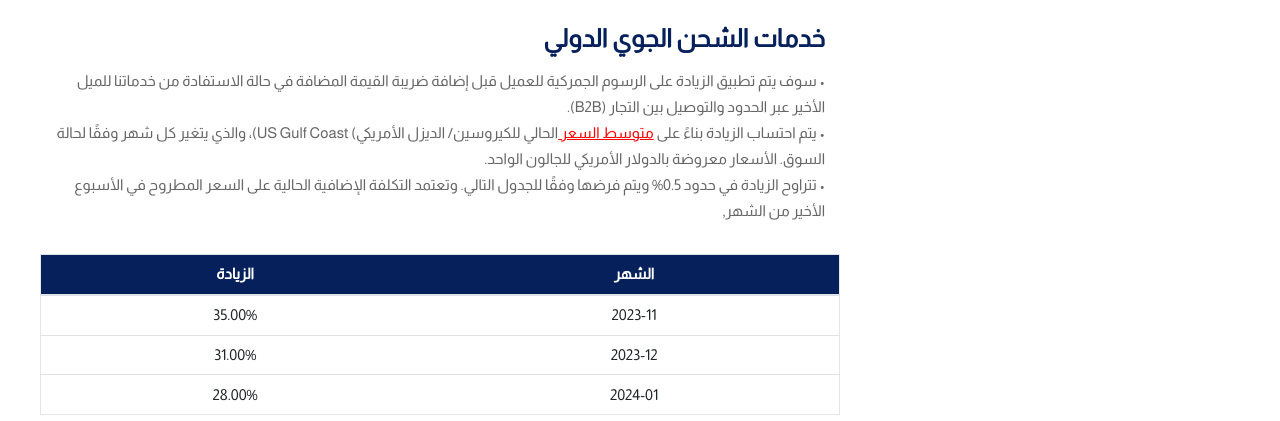
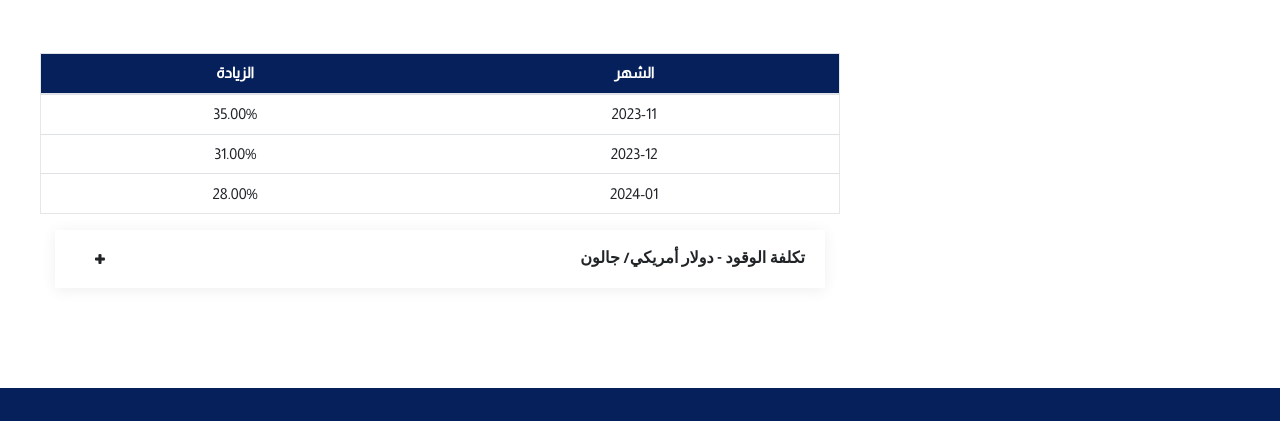
Before and after one commit to SG-F/AL-MTMYZ.github.io, a plain HTML site: page fuelsurcharge.html in a window 1280 px wide. Shown: the part 800-1221 px from the top of the page. Drawn offline with Linux system fonts and the light colour scheme; a script that the page names is missing; files whose address does not match are found by name.

Commit message:
Update fuelsurcharge.html

```diff
--- a/fuelsurcharge.html
+++ b/fuelsurcharge.html
@@ -641,16 +641,7 @@ $("#country-list li:contains('Saudi Arabia')").css('font-weight', 'bold');
 
 							<br>
 
-							<div class="mb-15">
-								<h3 class="Naqelbluecolor">
-									خدمات الشحن الجوي الدولي</h3>
-							</div>
-
-							<div>
-								•	سوف يتم تطبيق الزيادة على الرسوم الجمركية للعميل قبل إضافة ضريبة القيمة المضافة في حالة الاستفادة من خدماتنا للميل الأخير عبر الحدود والتوصيل بين التجار (B2B).<br>
-								•	يتم احتساب الزيادة بناءً على  <a style=" text-decoration: underline; color:red" target="_blank" href="https://www.eia.gov/dnav/pet/pet_pri_spt_s1_m.htm">متوسط السعر  </a> الحالي للكيروسين/ الديزل الأمريكي)  US Gulf Coast)، والذي يتغير كل شهر وفقًا لحالة السوق. الأسعار معروضة بالدولار الأمريكي للجالون الواحد.<br>
-								•	تتراوح الزيادة في حدود 0.5% ويتم فرضها وفقًا للجدول التالي. وتعتمد التكلفة الإضافية الحالية على السعر المطروح في الأسبوع الأخير  من الشهر,<br>
-							</div>
+
 						</div>
 						<div class="row">
 
```
